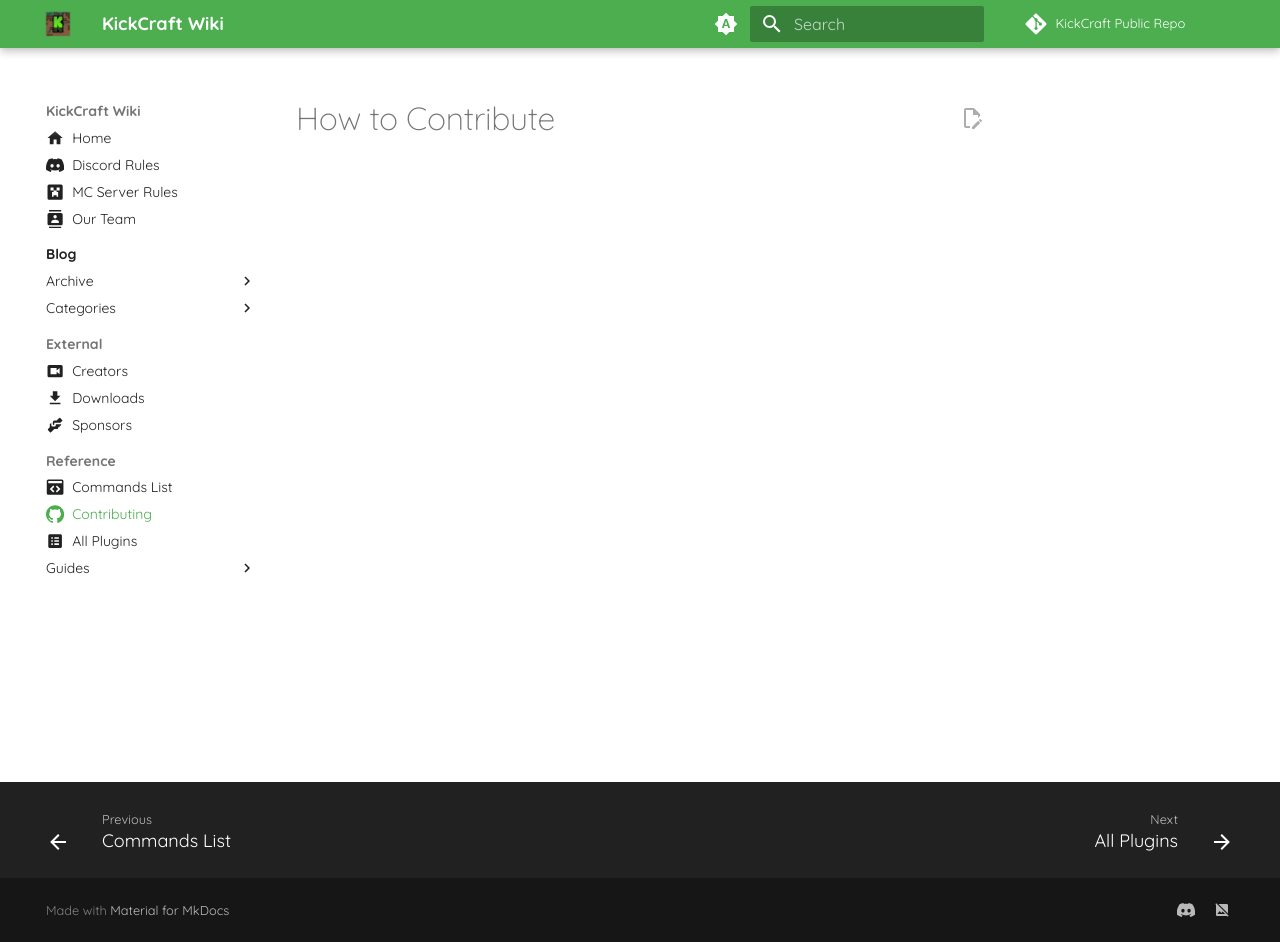
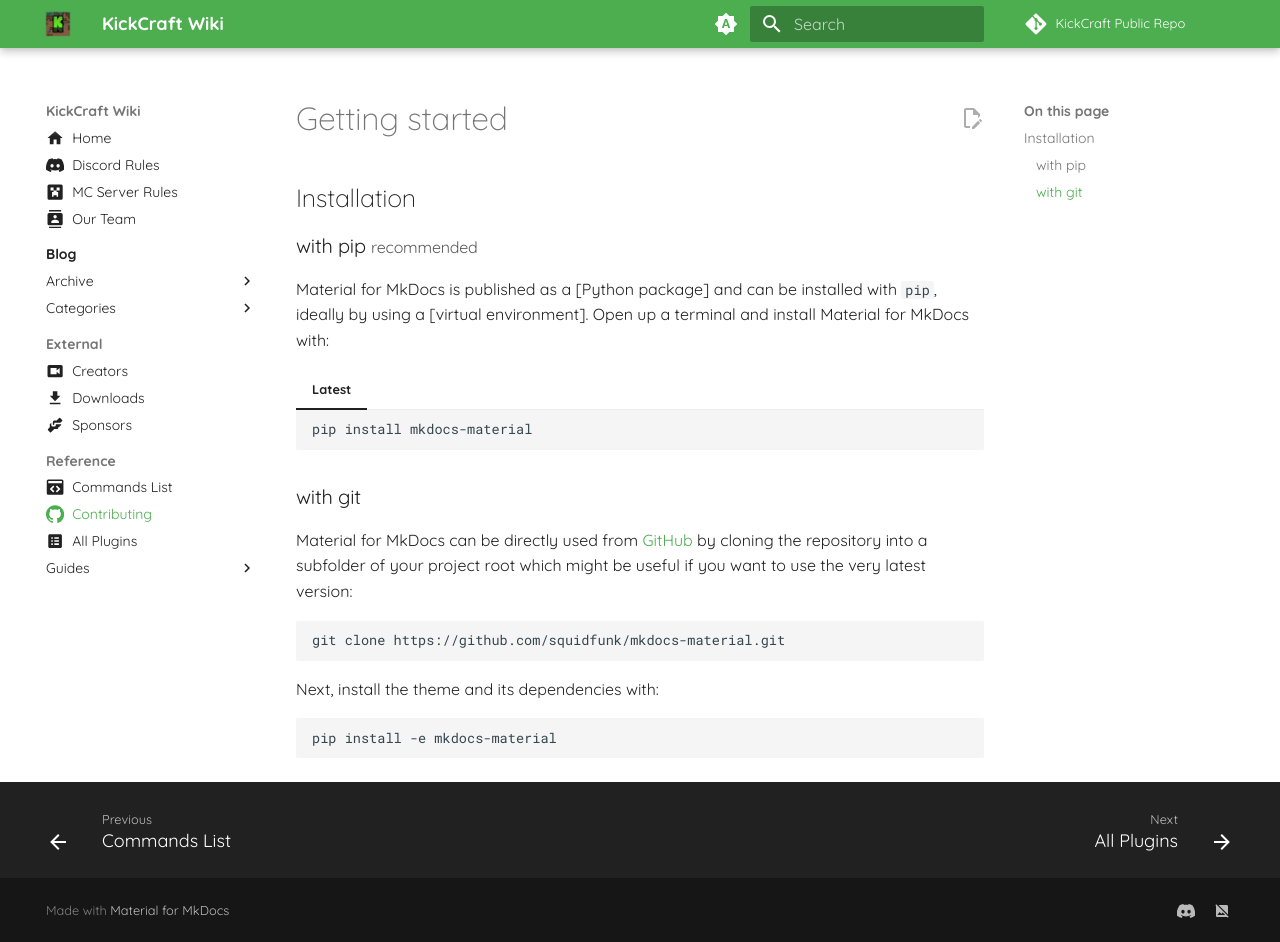
Before and after one commit to KickCraft/KickCraft, an MkDocs documentation site: the page built from docs/reference/contributing.md, in a window 1280 px wide and 942 px high. Built offline with MkDocs 1.6.1 and Material for MkDocs 9.7.7, drawn with Linux system fonts in a browser that asks for light colours; comment, search, counter and statistics services are not loaded.

Commit message:
Webhook Test

````diff
--- a/docs/reference/contributing.md
+++ b/docs/reference/contributing.md
@@ -3,4 +3,37 @@ title: Contributing
 icon: simple/github
 ---
 
-# How to Contribute
+# Getting started
+
+
+## Installation
+
+### with pip <small>recommended</small> { #with-pip data-toc-label="with pip" }
+
+Material for MkDocs is published as a [Python package] and can be installed with
+`pip`, ideally by using a [virtual environment]. Open up a terminal and install
+Material for MkDocs with:
+
+=== "Latest"
+
+    ``` sh
+    pip install mkdocs-material
+    ```
+
+### with git
+
+Material for MkDocs can be directly used from [GitHub] by cloning the
+repository into a subfolder of your project root which might be useful if you
+want to use the very latest version:
+
+```
+git clone https://github.com/squidfunk/mkdocs-material.git
+```
+
+Next, install the theme and its dependencies with:
+
+```
+pip install -e mkdocs-material
+```
+
+  [GitHub]: https://github.com/squidfunk/mkdocs-material
````
